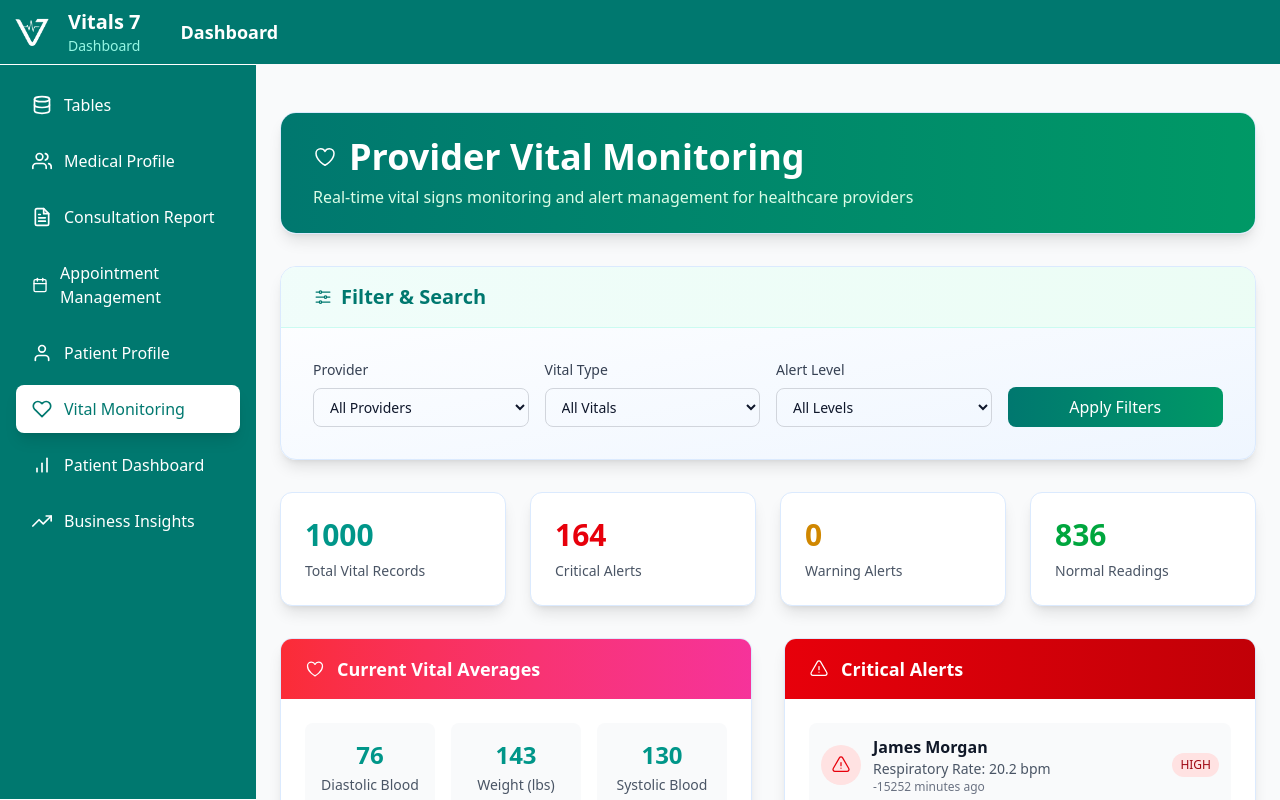
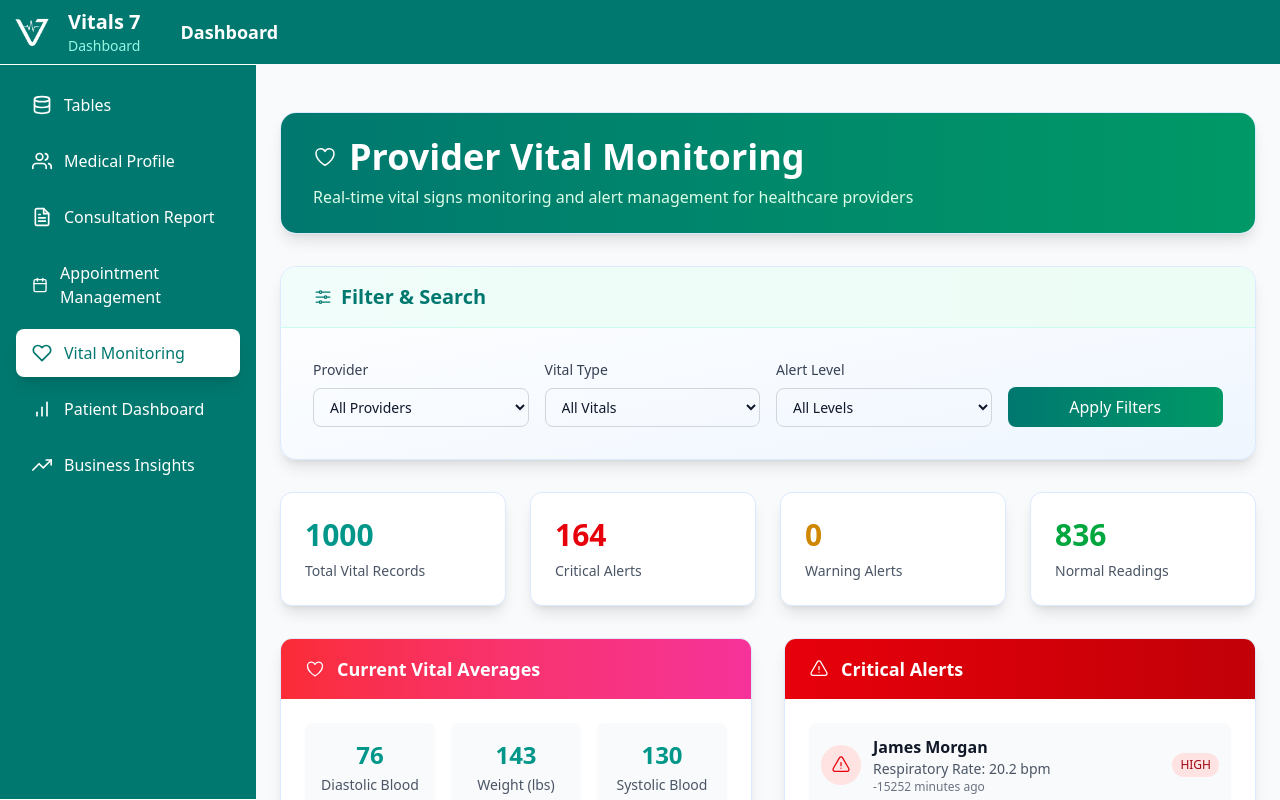
Before and after one commit to khadar-oothuru/VitalsReport, a React (Vite) app: page /provider-vital-monitoring in a window 1280 px wide. Shown: the top 800 px of the page. Built offline with nearby package versions, Linux system fonts and the light colour scheme.

Commit message:
patient profile removed

```diff
--- a/src/components/Navbar.jsx
+++ b/src/components/Navbar.jsx
@@ -64,8 +64,8 @@ const Navbar = () => {
         </div>
 
         {/* Authentication Section */}
-  {/* Placeholder right section (removed auth controls) */}
-  <div className="flex items-center gap-3" />
+        {/* Placeholder right section (removed auth controls) */}
+        <div className="flex items-center gap-3" />
       </div>
     </header>
   );
--- a/src/components/Sidebar.jsx
+++ b/src/components/Sidebar.jsx
@@ -17,13 +17,37 @@ const Sidebar = () => {
   const [isOpen, setIsOpen] = useState(false);
   const navigationItems = [
     { to: "/tables", label: "Tables", icon: FiDatabase },
-    { to: "/comprehensive-medical-profile", label: "Medical Profile", icon: FiUsers },
-    { to: "/consultation-report", label: "Consultation Report", icon: FiFileText },
-    { to: "/provider-appointment-management", label: "Appointment Management", icon: FiCalendar },
-    { to: "/provider-patient-profile", label: "Patient Profile", icon: FiUser },
-    { to: "/provider-vital-monitoring", label: "Vital Monitoring", icon: FiHeart },
-    { to: "/provider-patient-dashboard", label: "Patient Dashboard", icon: FiBarChart },
-    { to: "/business-insights", label: "Business Insights", icon: FiTrendingUp },
+    {
+      to: "/comprehensive-medical-profile",
+      label: "Medical Profile",
+      icon: FiUsers,
+    },
+    {
+      to: "/consultation-report",
+      label: "Consultation Report",
+      icon: FiFileText,
+    },
+    {
+      to: "/provider-appointment-management",
+      label: "Appointment Management",
+      icon: FiCalendar,
+    },
+  // Removed Patient Profile link as requested
+    {
+      to: "/provider-vital-monitoring",
+      label: "Vital Monitoring",
+      icon: FiHeart,
+    },
+    {
+      to: "/provider-patient-dashboard",
+      label: "Patient Dashboard",
+      icon: FiBarChart,
+    },
+    {
+      to: "/business-insights",
+      label: "Business Insights",
+      icon: FiTrendingUp,
+    },
   ];
 
   const toggleSidebar = () => {
```
Lines whose indentation alone changed are shown as unchanged.
